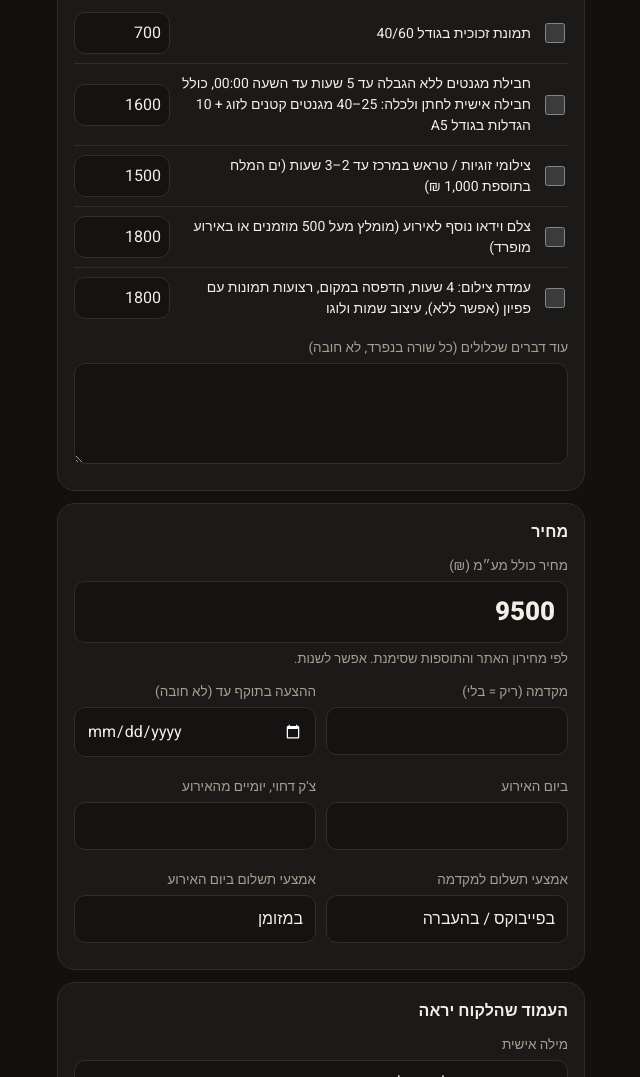
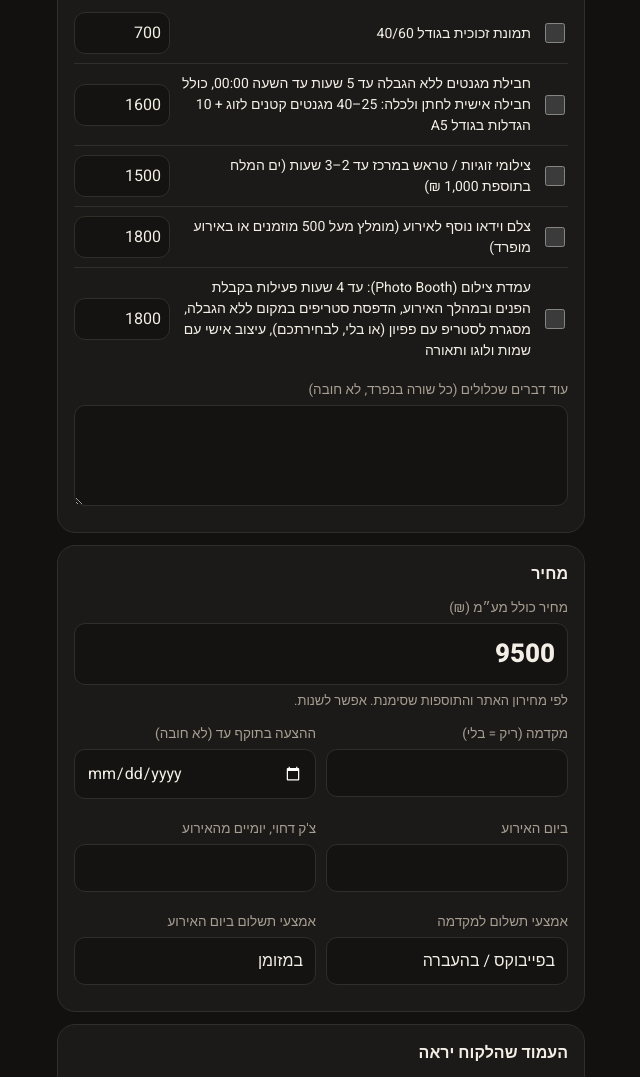
Before and after one commit to dorfeina123-hash/dorfayna, a plain HTML site: page hatzaa.html in a window 1280 px wide. Shown: the part 1010-2087 px from the top of the page, without its empty margins (319-959 px from the left). Drawn offline with Linux system fonts and the light colour scheme; a web font is replaced by a local one.

Commit message:
Merge photo booth add-on with event services, using the confirmed contents
Co-Authored-By: Claude Sonnet 5.5 <noreply@anthropic.com>
Claude-Session: https://claude.ai/code/session_019iD97ZcDoGyKiv2CEtW1hM

```diff
--- a/hatzaa.html
+++ b/hatzaa.html
@@ -257,7 +257,7 @@ blockquote cite{display:block;color:var(--gold);font-style:normal;font-size:13px
     /* events other than weddings: contents and prices exactly as Dor gave them */
     'ev_stills': {title:'צילום סטילס לאירוע', price:1200, has:[], event:true, sec:[['צילום סטילס',['צילום סטילס באירוע, 3–4 שעות.']]]},
     'ev_magnets': {title:'סטילס + מגנטים לאירוע', price:2000, has:['magnets'], event:true, sec:[['צילום סטילס',['צילום סטילס באירוע, בשעות שסוכמו.']],['מגנטים',['צילום והדפסת מגנטים באירוע ללא הגבלת כמות, בשעות השירות שסוכמו.','8–10 הגדלות.','2–4 תמונות על בלוק עץ.']]]},
-    'ev_booth': {title:'עמדת צילום לאירוע', price:1800, has:['booth'], event:true, booth:true, sec:[['עמדת צילום',['עמדת צילום ל־4 שעות בסך הכל, בדרך כלל בקבלת הפנים ובמהלך האירוע (משתנה בהתאם לאירוע).','הדפסת תמונות במקום.','רצועות תמונות עם פפיון (אפשר גם ללא).','עיצוב אישי עם שמות ולוגו.']]]},
+    'ev_booth': {title:'עמדת צילום לאירוע', price:1800, has:['booth'], event:true, booth:true, sec:[['עמדת צילום',['עד 4 שעות פעילות בסך הכל, בדרך כלל בקבלת הפנים ובמהלך האירוע (משתנה בהתאם לאירוע).','הדפסת סטריפים במקום ללא הגבלה.','תאורה.','מסגרת לסטריפ עם פפיון (אפשר גם ללא).','עיצוב אישי עם שמות ולוגו.']]]},
     'custom': {title:'הצעה מותאמת אישית', price:0, has:[], sec:[]}
   };
   var ADDONS = [
@@ -266,7 +266,7 @@ blockquote cite{display:block;color:var(--gold);font-style:normal;font-size:13px
     ['magnets','חבילת מגנטים ללא הגבלה עד 5 שעות עד השעה 00:00, כולל חבילה אישית לחתן ולכלה: 25–40 מגנטים קטנים לזוג + 10 הגדלות בגודל A5',1600],
     ['couple','צילומי זוגיות / טראש במרכז עד 2–3 שעות (ים המלח בתוספת 1,000 ₪)',1500],
     ['video2','צלם וידאו נוסף לאירוע (מומלץ מעל 500 מוזמנים או באירוע מופרד)',1800],
-    ['booth','עמדת צילום: 4 שעות, הדפסה במקום, רצועות תמונות עם פפיון (אפשר ללא), עיצוב שמות ולוגו',1800]
+    ['booth','עמדת צילום (Photo Booth): עד 4 שעות פעילות בקבלת הפנים ובמהלך האירוע, הדפסת סטריפים במקום ללא הגבלה, מסגרת לסטריפ עם פפיון (או בלי, לבחירתכם), עיצוב אישי עם שמות ולוגו ותאורה',1800]
   ];
   var DELIVERY = {stills:'תמונות סטילס: עד 21 ימי עסקים לאחר האירוע.', video:'חומרי וידאו: עד 45 ימי עסקים מבחירת השירים על ידי המזמין.', albums:'אלבומים מעוצבים: עד 30 ימי עסקים מרגע אישור העיצוב.'};
 
@@ -287,7 +287,7 @@ blockquote cite{display:block;color:var(--gold);font-style:normal;font-size:13px
     'Premium':['שני צלמי סטילס','צלם וידאו ורחפן*','שלושה אלבומים','סרט, קליפ וטיזר'],
     'Premium Plus':['שני צלמי סטילס','צלם וידאו ורחפן*','שלושה אלבומים','סרט, קליפ וטיזר','מגנטים ללא הגבלה','הגדלות ופוטובלוק'],
     'Diamond':['שני צלמי סטילס','צלם וידאו ורחפן*','שלושה אלבומים','מגנטים ללא הגבלה','צילומי זוגיות','קנבס או זכוכית'],
-    'ev_booth':['4 שעות','הדפסה במקום','רצועות עם פפיון','עיצוב שמות ולוגו'],
+    'ev_booth':['4 שעות','הדפסה ללא הגבלה','תאורה','רצועות עם פפיון'],
     'ev_stills':['צילום סטילס','3–4 שעות'],
     'ev_magnets':['צילום סטילס','מגנטים ללא הגבלה','8–10 הגדלות','2–4 תמונות על בלוק עץ']
   };
@@ -424,7 +424,7 @@ blockquote cite{display:block;color:var(--gold);font-style:normal;font-size:13px
         card+='<div class="feat">'+img(photo)+'<div><b>'+title+'</b><p>'+line+'</p><p class="small">'+esc(a[1])+'</p><strong>'+money(a[2])+'</strong></div></div>';
       }
       if(type==='חתונה' && more.some(function(a){return a[0]==='couple';})) feat('couple',hero==='p2'?'p4':'p2','צילומי זוגיות','זמן צילום רגוע, רק לשניכם.');
-      if(p.has.indexOf('booth')<0 && !ads.some(function(a){return a.k==='booth';})) feat('booth','bo3','עמדת צילום','תמונות שמודפסות במקום, בעיצוב אישי.');
+      if(p.has.indexOf('booth')<0 && !ads.some(function(a){return a.k==='booth';})) feat('booth','bo3','עמדת צילום','הדפסה במקום ללא הגבלה, בעיצוב אישי.');
       var rowsUp=more.map(function(a){return [a[1],money(a[2])];});
       if(o.pk==='ev_stills') rowsUp.unshift([PKGS.ev_magnets.title+' (במקום סטילס בלבד)',money(PKGS.ev_magnets.price)]);
       if(rowsUp.length||card) h+=sec('אפשר להוסיף',(rowsUp.length?table(rowsUp,'money'):'')+card+'<a class="more" href="'+esc(waUrl(WA,'היי דור, נשמח לשמוע על תוספות להצעה '+ref+'.'))+'" target="_blank" rel="noopener">מעניין אתכם? כתבו לנו</a>');
```
Also changed, not shown: heskem.html (+2 -2 lines).
